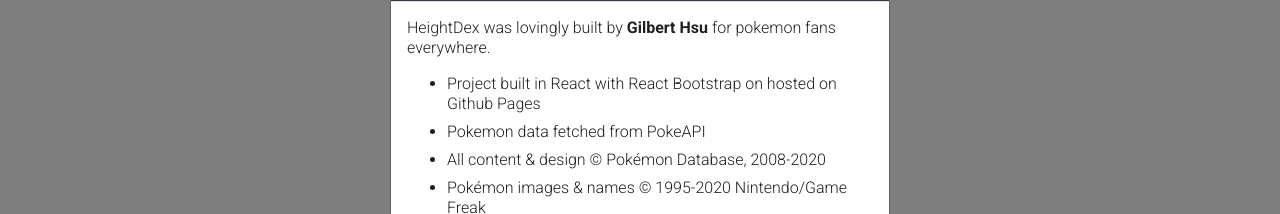
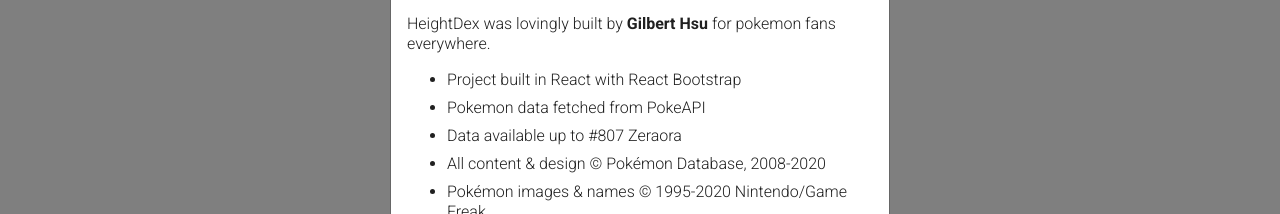
Before and after one commit to sketchbook21/heightdex, a React (Create React App) app: page / in a window 1280 px wide. Both pictures are taken after a click on the element 1252 px from the left and 764 px from the top of the page. Shown: the part 267-481 px from the top of the page. Built offline with nearby package versions, Linux system fonts and the light colour scheme; no server answers; grey boxes are pictures that could not be loaded.

Commit message:
font refactor

```diff
--- a/src/App.scss
+++ b/src/App.scss
@@ -162,4 +162,8 @@
   .alt-comp-width {
     width: 90%;
   }
+
+  .description {
+    font-size: 0.85rem;
+  }
 }
--- a/src/components/CompDisplay.js
+++ b/src/components/CompDisplay.js
@@ -115,14 +115,14 @@
             {displayPokemonName} Height
           </Badge>
         </Row>
-        <Row className="d-flex justify-content-center mb-3" id="comp-height">
+        <Row className="d-flex justify-content-center mb-2" id="comp-height">
           <span className="mr-3">
             {feetInchesHeight.feet}' - {feetInchesHeight.inches}"
           </span>
           |<span className="ml-3">{pokemonHeight} cm</span>
         </Row>
         <Row
-          className="d-flex justify-content-center mx-auto"
+          className="d-flex justify-content-center mx-auto description"
           style={{ textAlign: "center", width: "300px" }}
         >
           {pokemon.description}
--- a/src/components/Footer.js
+++ b/src/components/Footer.js
@@ -43,10 +43,10 @@
             </p>
             <ul>
               <li className="mb-2">
-                Project built in React with React Bootstrap on hosted on Github
-                Pages
+                Project built in React with React Bootstrap
               </li>
               <li className="mb-2">Pokemon data fetched from PokeAPI</li>
+              <li className="mb-2">Data available up to #807 Zeraora</li>
               <li className="mb-2">
                 All content & design © Pokémon Database, 2008-2020
               </li>
```
